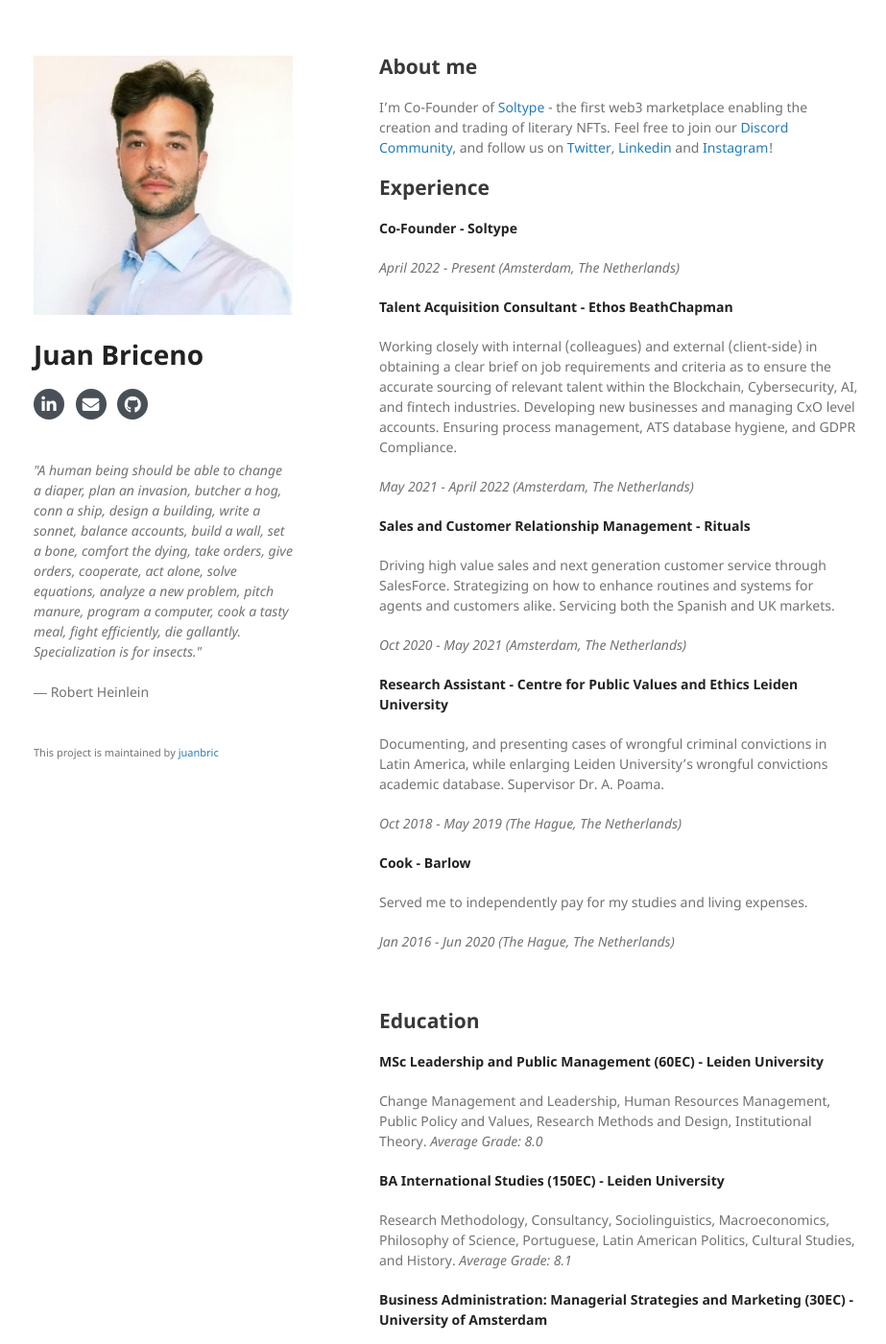
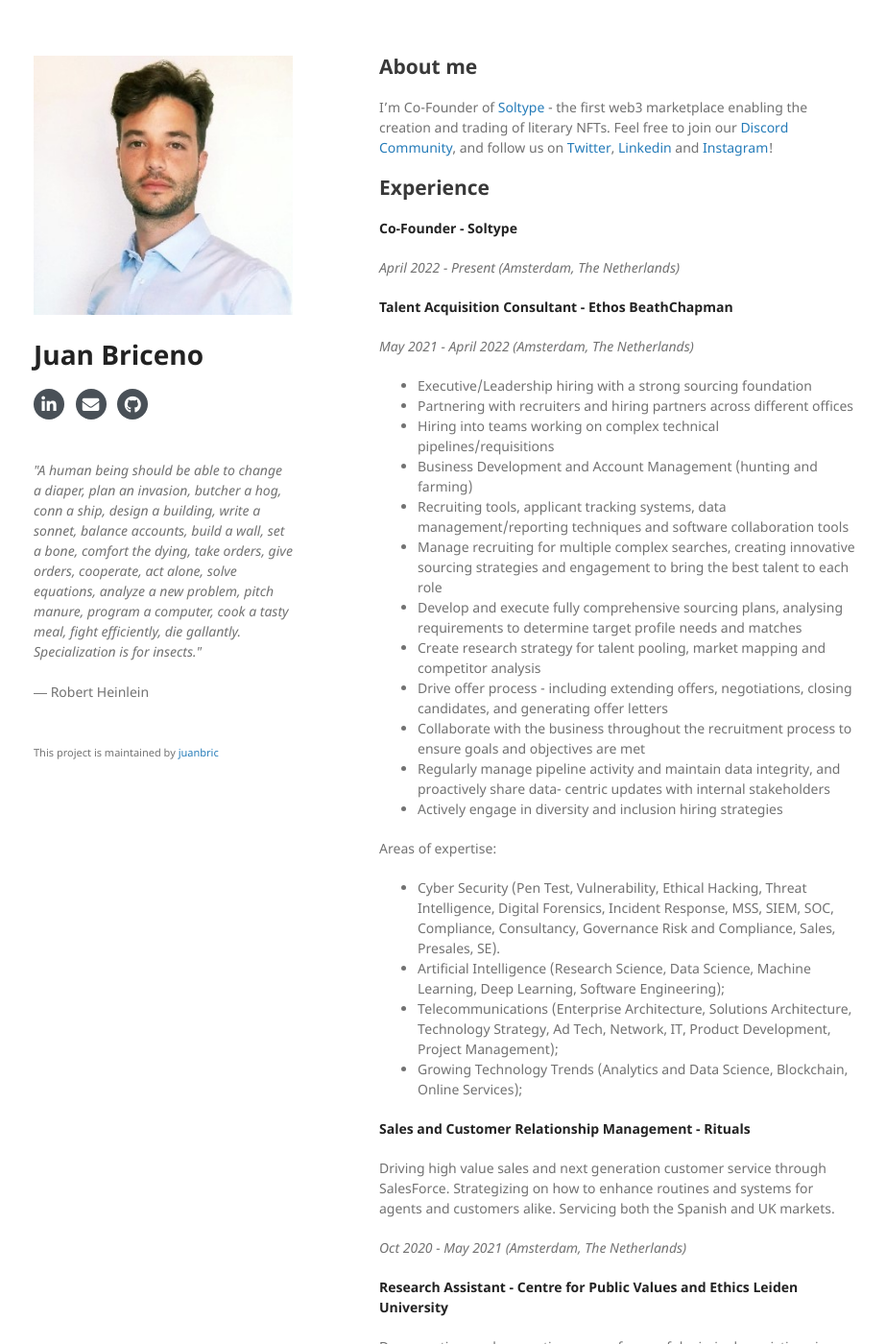
Before and after one commit to juanbric/homepage, a Jekyll site: the page built from index.md, in a window 1280 px wide and 1400 px high. Shown: the whole window at 96% size, without its empty margins (175-1098 px from the left). Built offline with Jekyll 4.4.1, drawn with Linux system fonts in a browser that asks for light colours; nearby versions of some CDN libraries; our own code applies the rules of GitHub Pages for plain Markdown files; a style sheet for code colours, icons or effects is not loaded.

Commit message:
Update index.md

```diff
--- a/index.md
+++ b/index.md
@@ -10,9 +10,26 @@ _April 2022 - Present (Amsterdam, The Netherlands)_
 
 **Talent Acquisition Consultant - Ethos BeathChapman**
 
-Working closely with internal (colleagues) and external (client-side) in obtaining a clear brief on job requirements and criteria as to ensure the accurate sourcing of relevant talent within the Blockchain, Cybersecurity, AI, and fintech industries. Developing new businesses and managing CxO level accounts. Ensuring process management, ATS database hygiene, and GDPR Compliance.
+_May 2021 - April 2022 (Amsterdam, The Netherlands)_
 
-_May 2021 - April 2022 (Amsterdam, The Netherlands)_
+- Executive/Leadership hiring with a strong sourcing foundation
+- Partnering with recruiters and hiring partners across different offices
+- Hiring into teams working on complex technical pipelines/requisitions
+- Business Development and Account Management (hunting and farming)
+- Recruiting tools, applicant tracking systems, data management/reporting techniques and software collaboration tools
+- Manage recruiting for multiple complex searches, creating innovative sourcing strategies and engagement to bring the best talent to each role
+- Develop and execute fully comprehensive sourcing plans, analysing requirements to determine target profile needs and matches
+- Create research strategy for talent pooling, market mapping and competitor analysis
+- Drive offer process - including extending offers, negotiations, closing candidates, and generating offer letters
+- Collaborate with the business throughout the recruitment process to ensure goals and objectives are met
+- Regularly manage pipeline activity and maintain data integrity, and proactively share data- centric updates with internal stakeholders
+- Actively engage in diversity and inclusion hiring strategies
+
+Areas of expertise:
+- Cyber Security (Pen Test, Vulnerability, Ethical Hacking, Threat Intelligence, Digital Forensics, Incident Response, MSS, SIEM, SOC, Compliance, Consultancy, Governance Risk and Compliance, Sales, Presales, SE).
+- Artificial Intelligence (Research Science, Data Science, Machine Learning, Deep Learning, Software Engineering);
+- Telecommunications (Enterprise Architecture, Solutions Architecture, Technology Strategy, Ad Tech, Network, IT, Product Development, Project Management);
+- Growing Technology Trends (Analytics and Data Science, Blockchain, Online Services);
 
 **Sales and Customer Relationship Management - Rituals**
 
```
